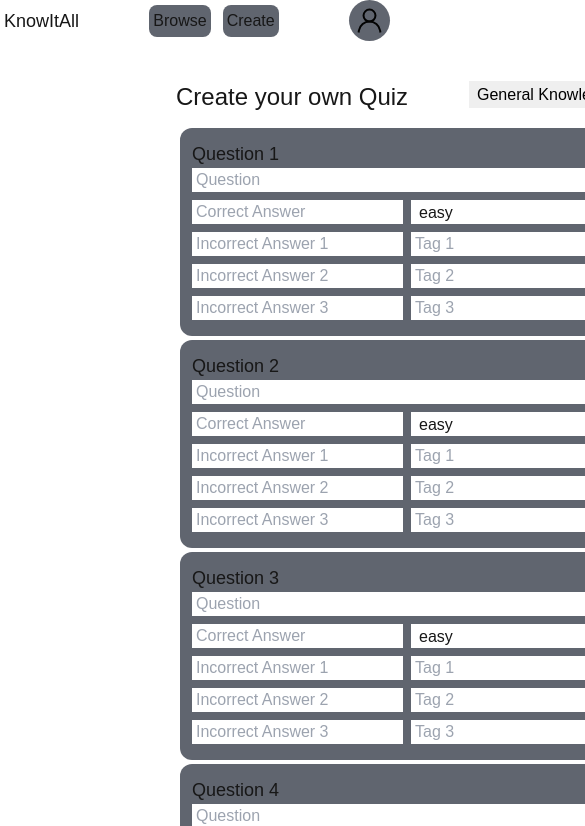
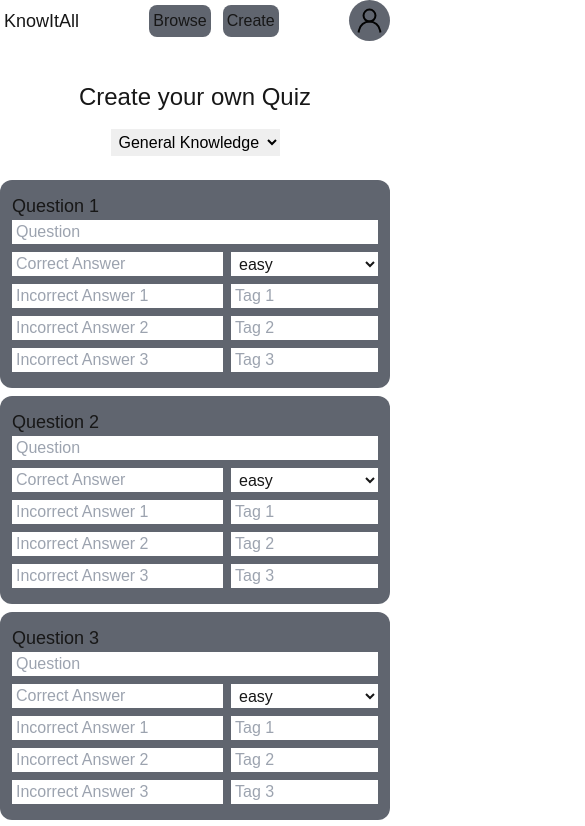
Before and after one commit to nab864/KnowItAll, a Next.js app: page /create/quiz-maker in a window 390 px wide. Shown: the top 826 px of the page, 585 px wide, since content can reach past the window. Built offline with nearby package versions, Linux system fonts and the light colour scheme; no server answers.

Commit message:
create a quiz css

```diff
--- a/app/(main)/create/quiz-maker/page.tsx
+++ b/app/(main)/create/quiz-maker/page.tsx
@@ -4,7 +4,7 @@ import { auth } from "@/auth";
 export default async function Page() {
   const session = await auth();
   return (
-    <div className="h-full ml-44 mt-10 flex flex-col items-center">
+    <div className="h-full sm:ml-44 mt-10 flex flex-col items-center">
       <QuizMakerForm session={session} />
     </div>
   );
--- a/app/login/page.tsx
+++ b/app/login/page.tsx
@@ -3,6 +3,7 @@ import { providerMap, signIn } from "@/auth";
 import Image from "next/image";
 import { Button } from "../ui/buttons";
 import Link from "next/link";
+import { ArrowRightIcon } from "@heroicons/react/24/outline";
 
 export default function Login() {
   return (
@@ -12,7 +13,7 @@ export default function Login() {
         <h1 className="text-center">Or Sign In Using</h1>
         {Object.values(providerMap).map((provider, index) => (
           <form
-          key={index}
+            key={index}
             action={async () => {
               "use server";
               try {
@@ -24,7 +25,10 @@ export default function Login() {
               }
             }}
           >
-            <Button type="submit" className="w-full p-2 bg-component flex justify-center rounded-lg border border-foreground hover:bg-gray-400 transition-colors">
+            <Button
+              type="submit"
+              className="w-full p-2 bg-component flex justify-center rounded-lg border border-foreground hover:bg-gray-400 transition-colors"
+            >
               <Image
                 src={`/${provider.id}.svg`}
                 width={25}
@@ -36,7 +40,12 @@ export default function Login() {
           </form>
         ))}
         <h1 className="text-center">{"Don't Have an Account?"}</h1>
-        <Link href={"/login/sign-up"}>Sign Up</Link>
+        <Link
+          href={"/login/sign-up"}
+          className="mt-4 w-full flex h-10 items-center rounded-lg bg-component px-4 text-sm font-medium text-foreground transition-colors hover:bg-gray-400 focus-visible:outline focus-visible:outline-2 focus-visible:outline-offset-2 focus-visible:outline-gray-500 active:bg-gray-600 aria-disabled:cursor-not-allowed aria-disabled:opacity-50"
+        >
+          Sign Up <ArrowRightIcon className="ml-auto h-5 w-5 text-foreground" />
+        </Link>
       </div>
     </main>
   );
--- a/app/ui/quiz-maker/question-form.tsx
+++ b/app/ui/quiz-maker/question-form.tsx
@@ -28,7 +28,7 @@ export default function QuestionForm({
   }
 
   return (
-    <div className="flex flex-col rounded-xl p-3 bg-component m-1" >
+    <div className="flex flex-col rounded-xl p-3 bg-component my-2" >
       <h1 className="text-lg">{`Question ${index + 1}`}</h1>
       <input
         type="text"
@@ -40,11 +40,11 @@ export default function QuestionForm({
         value={question.question}
       />
       <div className="flex">
-        <div className="flex flex-col">
+        <div className="flex flex-col mr-1">
           <input
             type="text"
             placeholder="Correct Answer"
-            className="pl-1 mt-2 mb-1 mr-1 bg-background"
+            className="pl-1 mt-2 mb-1 bg-background"
             onChange={(e) =>
               handleQuestionChange(index, "correctAnswer", e.target.value)
             }
@@ -53,30 +53,30 @@ export default function QuestionForm({
           <input
             type="text"
             placeholder="Incorrect Answer 1"
-            className="pl-1 mt-1 mb-1 mr-1 bg-background"
+            className="pl-1 mt-1 mb-1 bg-background"
             onChange={(e) => {handleInCorrectAnswersChange(0, e.target.value)}}
             value={question.incorrectAnswers[0]}
           />
           <input
             type="text"
             placeholder="Incorrect Answer 2"
-            className="pl-1 mt-1 mb-1 mr-1 bg-background"
+            className="pl-1 mt-1 mb-1 bg-background"
             onChange={(e) => {handleInCorrectAnswersChange(1, e.target.value)}}
             value={question.incorrectAnswers[1]}
           />
           <input
             type="text"
             placeholder="Incorrect Answer 3"
-            className="pl-1 mt-1 mb-1 mr-1 bg-background"
+            className="pl-1 mt-1 mb-1 bg-background"
             onChange={(e) => {handleInCorrectAnswersChange(2, e.target.value)}}
             value={question.incorrectAnswers[2]}
           />
         </div>
-        <div className="flex flex-col">
+        <div className="flex flex-col ml-1 items-end shrink">
           <select
             name="difficulty"
             id="difficulty"
-            className="mt-2 mb-1 ml-1 p-0.5 pl-1 h-6 bg-background"
+            className="mt-2 mb-1 p-0.5 pl-1 h-6 bg-background w-full"
             defaultValue={question.difficulty}
             onChange={(e) =>
               handleQuestionChange(index, "difficulty", e.target.value)
@@ -89,21 +89,21 @@ export default function QuestionForm({
           <input
             type="text"
             placeholder="Tag 1"
-            className="pl-1 mt-1 mb-1 ml-1 bg-background"
+            className="pl-1 mt-1 mb-1 bg-background w-full sm:w-auto"
             onChange={(e) => {handleTagsChange(0, e.target.value)}}
             value={question.tags[0]}
           />
           <input
             type="text"
             placeholder="Tag 2"
-            className="pl-1 mt-1 mb-1 ml-1 bg-background"
+            className="pl-1 mt-1 mb-1 bg-background w-full sm:w-auto"
             onChange={(e) => {handleTagsChange(1, e.target.value)}}
             value={question.tags[1]}
           />
           <input
             type="text"
             placeholder="Tag 3"
-            className="pl-1 mt-1 mb-1 ml-1 bg-background"
+            className="pl-1 mt-1 mb-1 bg-background w-full sm:w-auto"
             onChange={(e) => {handleTagsChange(2, e.target.value)}}
             value={question.tags[2]}
           />
--- a/app/ui/quiz-maker/quiz-maker-form.tsx
+++ b/app/ui/quiz-maker/quiz-maker-form.tsx
@@ -76,7 +76,7 @@ export default function QuizMakerForm({
                 difficulty: "easy",
                 question: "",
                 correctAnswer: "",
-                inCorrectAnswers: Array(3).fill(""),
+                incorrectAnswers: Array(3).fill(""),
                 tags: Array(3).fill(""),
                 type: "Multiple Choice",
               },
@@ -109,10 +109,10 @@ export default function QuizMakerForm({
   };
 
   return (
-    <div>
+    <div className="">
       <form>
-        <div className="flex justify-between">
-          <h1 className="text-2xl">Create your own Quiz</h1>
+        <div className="flex justify-between items-center sm:items-start flex-col sm:flex-row">
+          <h1 className="text-2xl mb-4 sm:mb-0">Create your own Quiz</h1>
           <select
             name="category"
             id="category"
```
